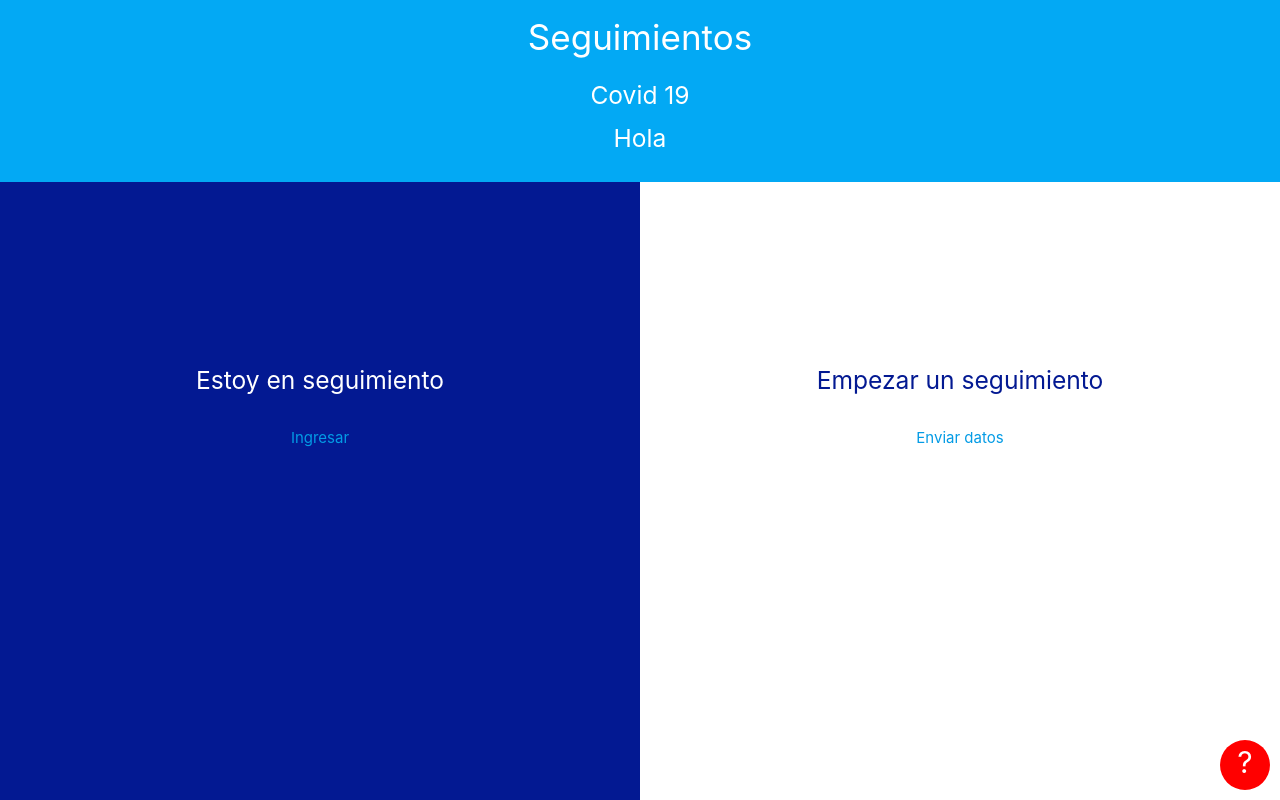
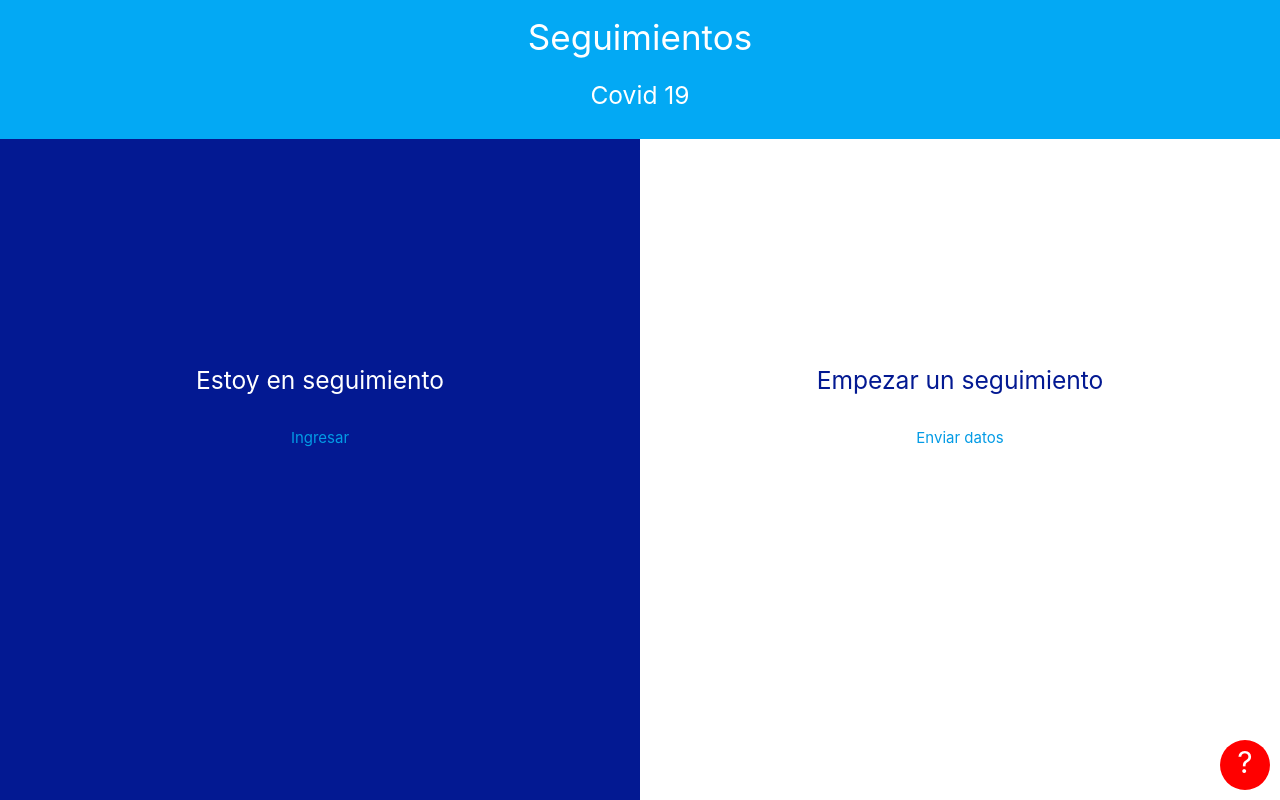
Before and after one commit to AldoRed/covid-19, a Django app: page / in a window 1280 px wide. Run offline with Django 3.2, Linux system fonts and the light colour scheme.

Commit message:
Quité el h5

```diff
--- a/Proyecto/covid/templates/index.html
+++ b/Proyecto/covid/templates/index.html
@@ -24,7 +24,6 @@
     <div class="" id="inicio">
         <h1>Seguimientos</h1>
         <h5>Covid 19</h5>
-        <h5>Hola</h5>
     </div>
     <div id="info">
         <p>?</p>
```
